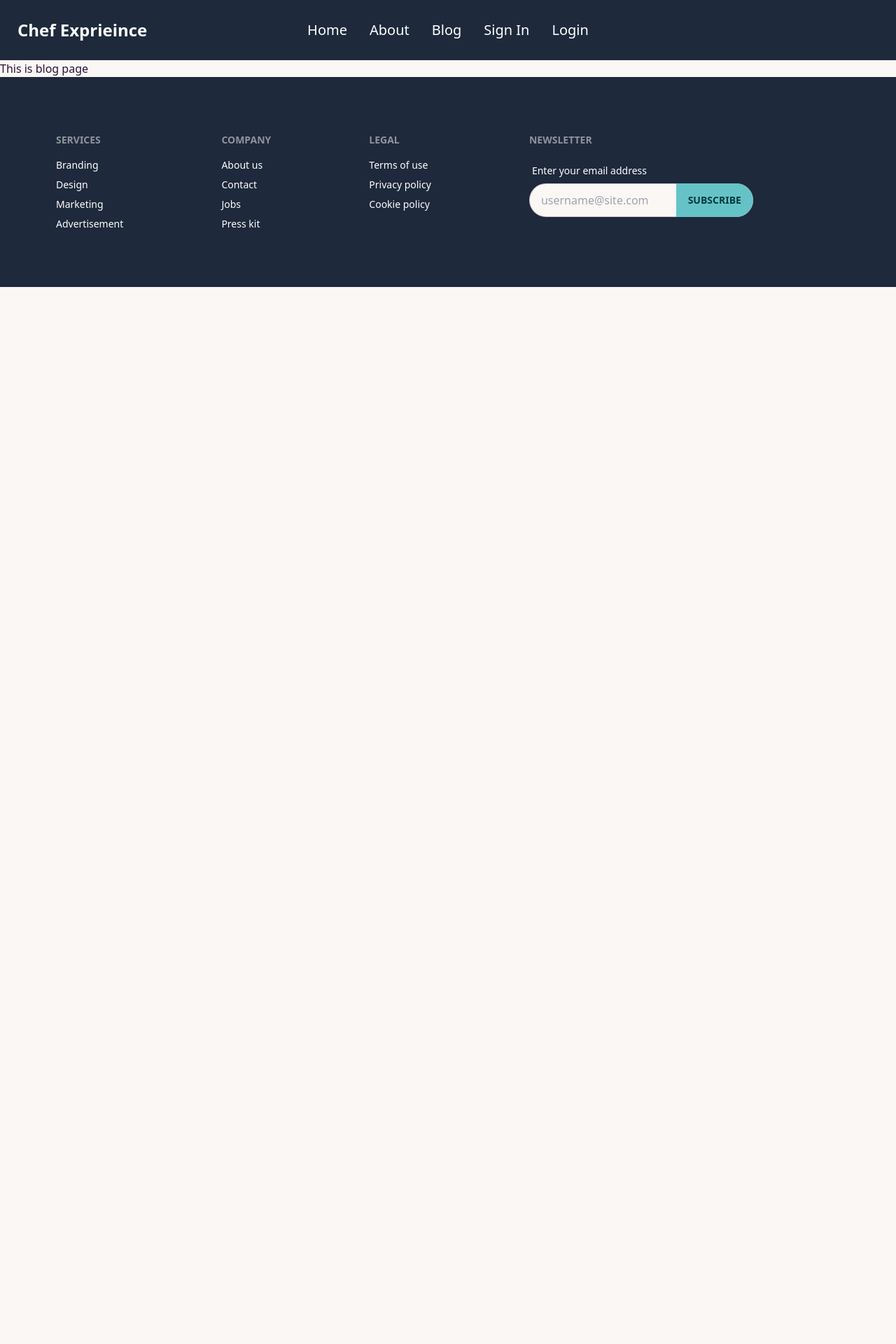
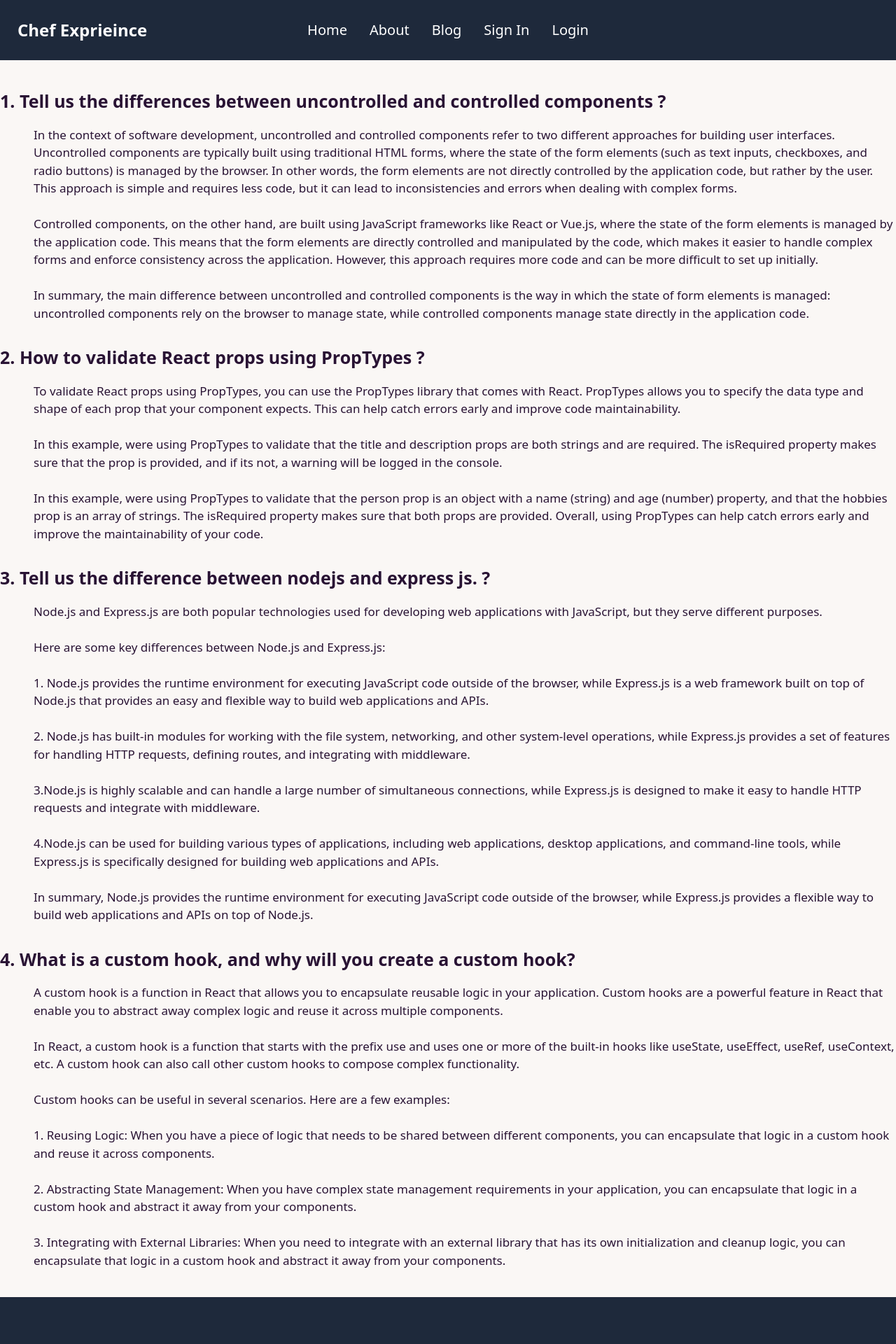
Before and after one commit to morsalin102666/chef-hunter, a React (Vite) app: page /blog in a window 1280 px wide. Shown: the top 1920 px of the page at 70% size. Before the commit the page ends 800 px from the top, so only its background shows below. Built offline with nearby package versions, Linux system fonts and the light colour scheme; no server answers.

Commit message:
blog section add

```diff
--- a/src/component/Blog/Blog.jsx
+++ b/src/component/Blog/Blog.jsx
@@ -1,8 +1,60 @@
 
 const Blog = () => {
     return (
-        <div>
-            <h1>This is blog page</h1>
+        <div className="container mx-auto py-10">
+            <div>
+                <h1 className="text-[25px] font-semibold">1. Tell us the differences between uncontrolled and controlled components ?</h1>
+                <p className="text-[17px] mt-4 ml-12">In the context of software development, uncontrolled and controlled components refer to two different approaches for building user interfaces.
+
+                    Uncontrolled components are typically built using traditional HTML forms, where the state of the form elements (such as text inputs, checkboxes, and radio buttons) is managed by the browser. In other words, the form elements are not directly controlled by the application code, but rather by the user. This approach is simple and requires less code, but it can lead to inconsistencies and errors when dealing with complex forms.<br></br><br></br>
+
+                    Controlled components, on the other hand, are built using JavaScript frameworks like React or Vue.js, where the state of the form elements is managed by the application code. This means that the form elements are directly controlled and manipulated by the code, which makes it easier to handle complex forms and enforce consistency across the application. However, this approach requires more code and can be more difficult to set up initially.<br></br><br></br>
+
+                    In summary, the main difference between uncontrolled and controlled components is the way in which the state of form elements is managed: uncontrolled components rely on the browser to manage state, while controlled components manage state directly in the application code.</p>
+            </div>
+            <div className="mt-8">
+                <h1 className="text-[25px] font-semibold"> 2. How to validate React props using PropTypes ?</h1>
+                <p className="text-[17px] mt-4 ml-12">To validate React props using PropTypes, you can use the PropTypes library that comes with React. PropTypes allows you to specify the data type and shape of each prop that your component expects. This can help catch errors early and improve code maintainability.<br></br><br></br>
+
+                    In this example, were using PropTypes to validate that the title and description props are both strings and are required. The isRequired property makes sure that the prop is provided, and if its not, a warning will be logged in the console.<br></br><br></br>
+
+                    In this example, were using PropTypes to validate that the person prop is an object with a name (string) and age (number) property, and that the hobbies prop is an array of strings. The isRequired property makes sure that both props are provided.
+
+                    Overall, using PropTypes can help catch errors early and improve the maintainability of your code.
+                </p>
+            </div>
+            <div className="mt-8">
+                <h1 className="text-[25px] font-semibold">3. Tell us the difference between nodejs and express js. ?</h1>
+                <p className="text-[17px] mt-4 ml-12">
+                    Node.js and Express.js are both popular technologies used for developing web applications with JavaScript, but they serve different purposes.<br></br><br></br>
+
+                    Here are some key differences between Node.js and Express.js:<br></br><br></br>
+
+                    1. Node.js provides the runtime environment for executing JavaScript code outside of the browser, while Express.js is a web framework built on top of Node.js that provides an easy and flexible way to build web applications and APIs.<br></br><br></br>
+
+                    2. Node.js has built-in modules for working with the file system, networking, and other system-level operations, while Express.js provides a set of features for handling HTTP requests, defining routes, and integrating with middleware.<br></br><br></br>
+
+                    3.Node.js is highly scalable and can handle a large number of simultaneous connections, while Express.js is designed to make it easy to handle HTTP requests and integrate with middleware.<br></br><br></br>
+
+                    4.Node.js can be used for building various types of applications, including web applications, desktop applications, and command-line tools, while Express.js is specifically designed for building web applications and APIs.<br></br><br></br>
+
+                    In summary, Node.js provides the runtime environment for executing JavaScript code outside of the browser, while Express.js provides a flexible way to build web applications and APIs on top of Node.js.
+                </p>
+            </div>
+            <div className="mt-8">
+                <h1 className="text-[25px] font-semibold"> 4. What is a custom hook, and why will you create a custom hook?</h1>
+                <p className="text-[17px] mt-4 ml-12">
+                    A custom hook is a function in React that allows you to encapsulate reusable logic in your application. Custom hooks are a powerful feature in React that enable you to abstract away complex logic and reuse it across multiple components.<br></br><br></br>
+
+                    In React, a custom hook is a function that starts with the prefix use and uses one or more of the built-in hooks like useState, useEffect, useRef, useContext, etc. A custom hook can also call other custom hooks to compose complex functionality.<br></br><br></br>
+
+                    Custom hooks can be useful in several scenarios. Here are a few examples:<br></br><br></br>
+
+                    1. Reusing Logic: When you have a piece of logic that needs to be shared between different components, you can encapsulate that logic in a custom hook and reuse it across components.<br></br><br></br>
+                    2. Abstracting State Management: When you have complex state management requirements in your application, you can encapsulate that logic in a custom hook and abstract it away from your components.<br></br><br></br>
+                    3. Integrating with External Libraries: When you need to integrate with an external library that has its own initialization and cleanup logic, you can encapsulate that logic in a custom hook and abstract it away from your components.
+                </p>
+            </div>
         </div>
     );
 };
```
